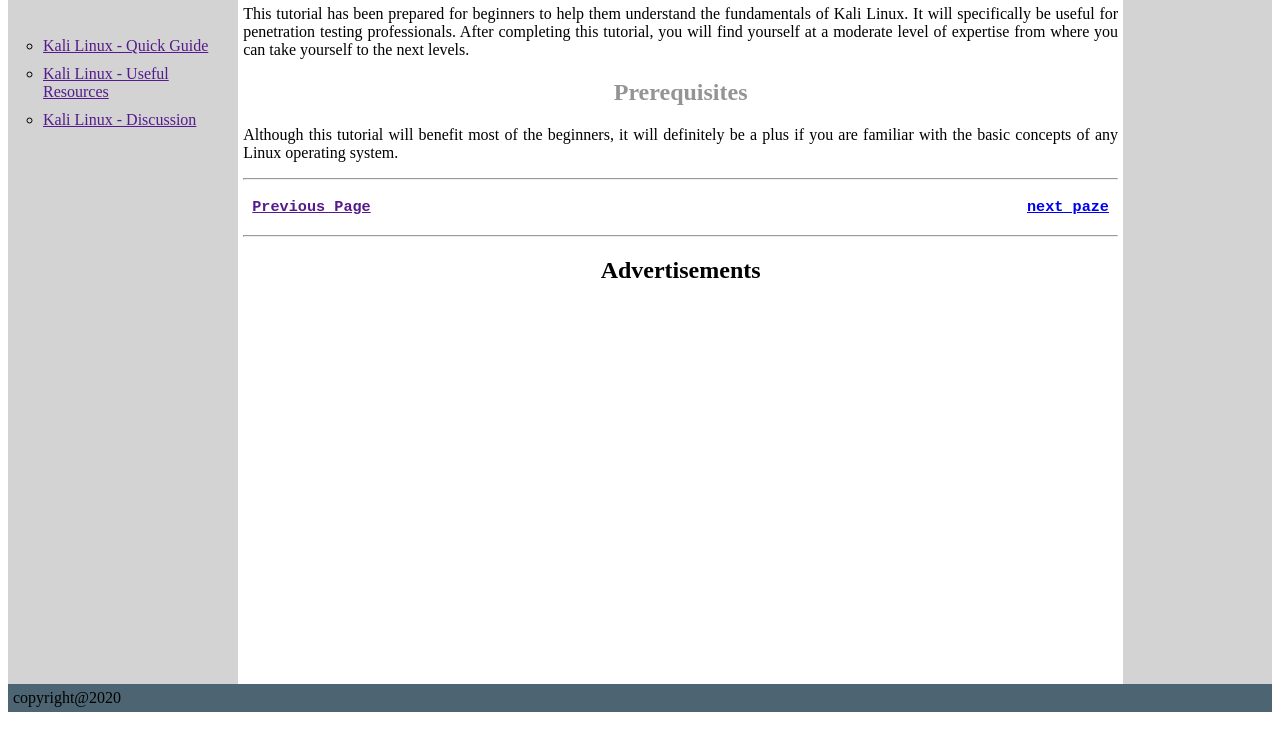
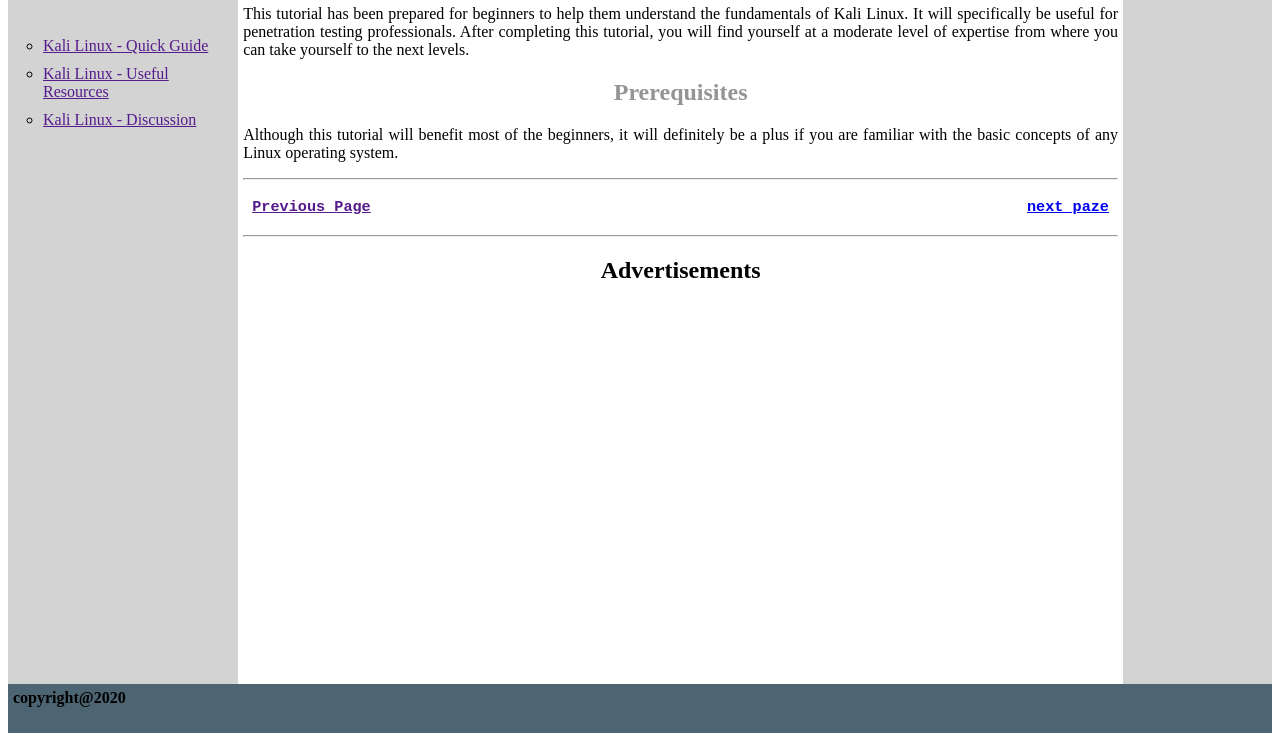
Before and after one commit to cyberidiots/cyberidiots.github.io, a plain HTML site: page index.html in a window 1280 px wide. Shown: the part 1223-1964 px from the top of the page. Before the commit the page ends 1943 px from the top, so only its background shows below. Drawn offline with Linux system fonts and the light colour scheme.

Commit message:
Update index.html

```diff
--- a/index.html
+++ b/index.html
@@ -146,7 +146,7 @@
 
 
 					<tr>
-							<td bgcolor="#4d6572"colspan="3">copyright@2020</td>
+							<td bgcolor="#4d6572"colspan="3"><h4 align="white">copyright@2020</h4></td>
 					</tr>
 
 
```
